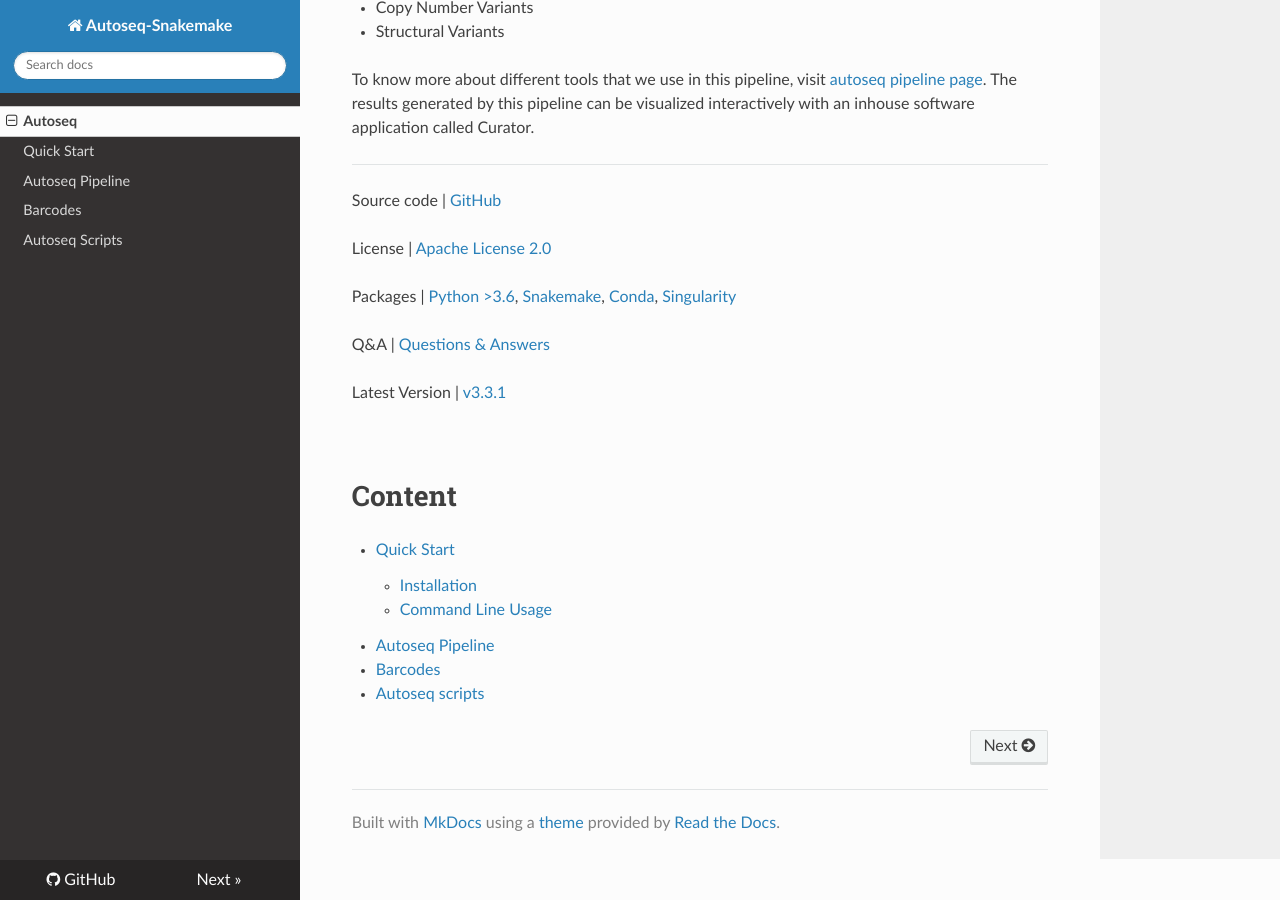
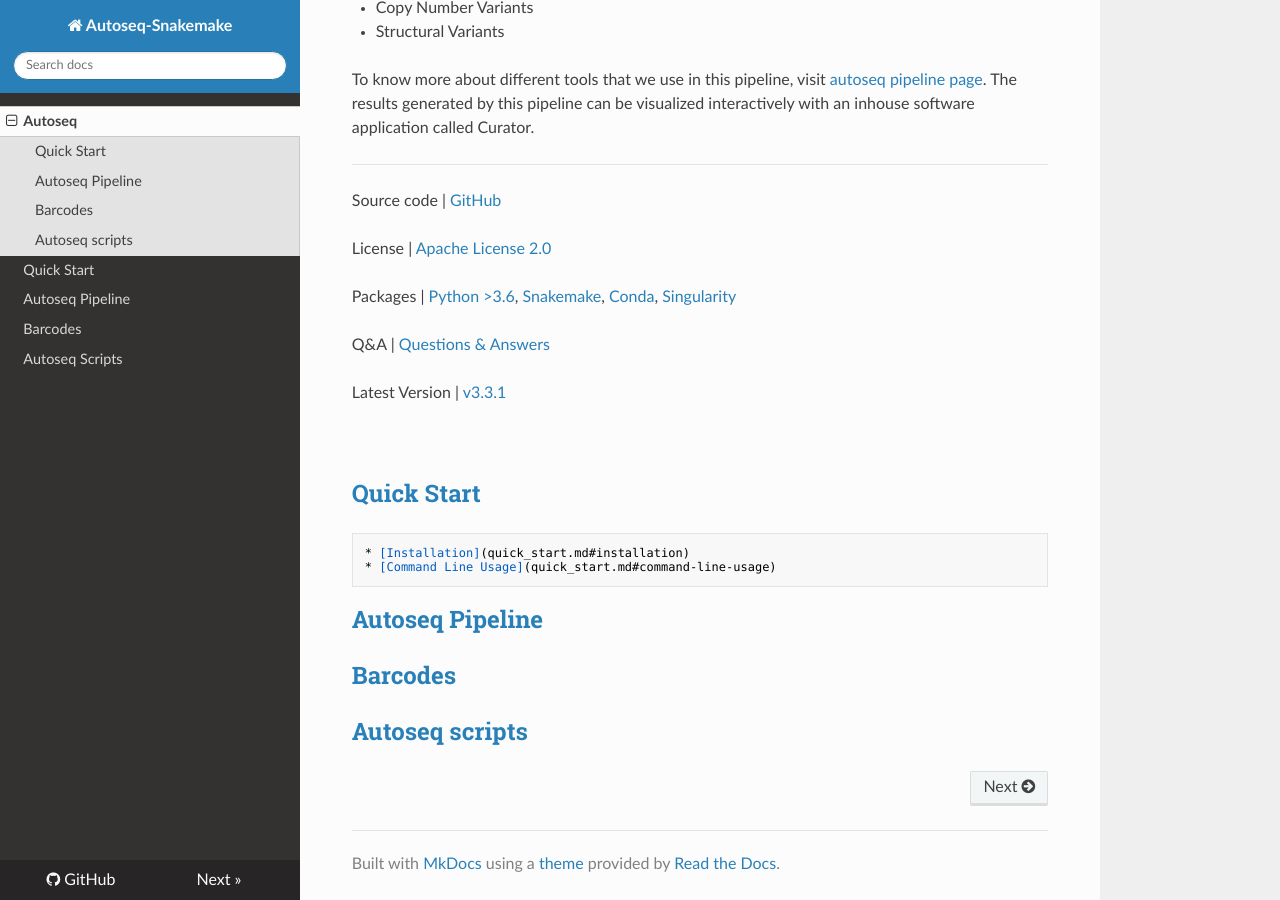
Before and after one commit to ClinSeq/autoseq-snakemake, an MkDocs documentation site: the page built from docs/index.md, in a window 1280 px wide and 900 px high, scrolled down 574 px. Built offline with MkDocs 1.6.1, drawn with Linux system fonts in a browser that asks for light colours; nearby versions of some CDN libraries.

Commit message:
Update index.md

```diff
--- a/docs/index.md
+++ b/docs/index.md
@@ -26,11 +26,9 @@ Latest Version | [v3.3.1](https://github.com/ClinSeq/autoseq-snakemake/releases/
 
 <br>
 
-# Content
-
-* [Quick Start](quick_start.md)
+## [Quick Start](quick_start.md)
     * [Installation](quick_start.md#installation)
     * [Command Line Usage](quick_start.md#command-line-usage)
-* [Autoseq Pipeline](autoseq_pipeline.md)
-* [Barcodes](barcodes.md)
-* [Autoseq scripts](scripts.md)
+## [Autoseq Pipeline](autoseq_pipeline.md)
+## [Barcodes](barcodes.md)
+## [Autoseq scripts](scripts.md)
```
